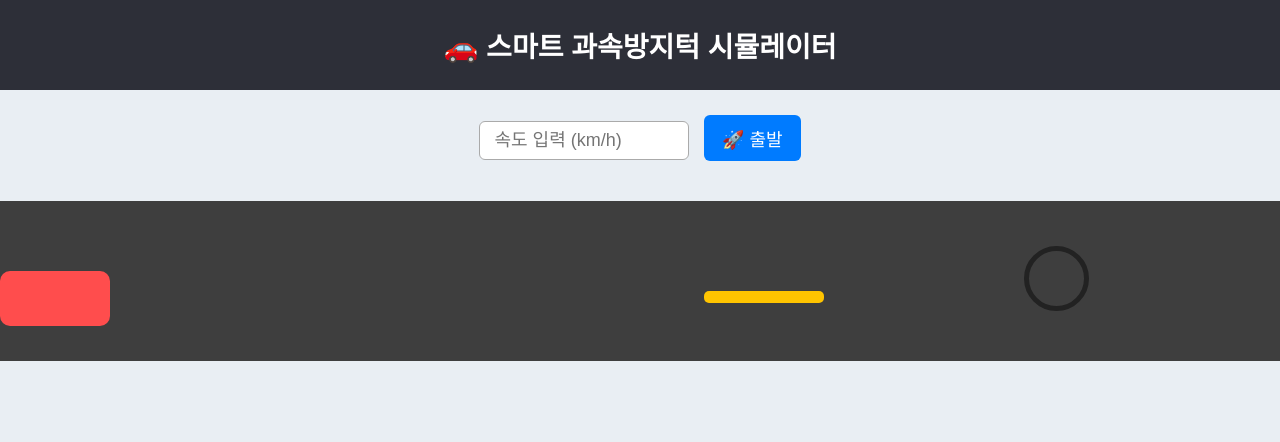
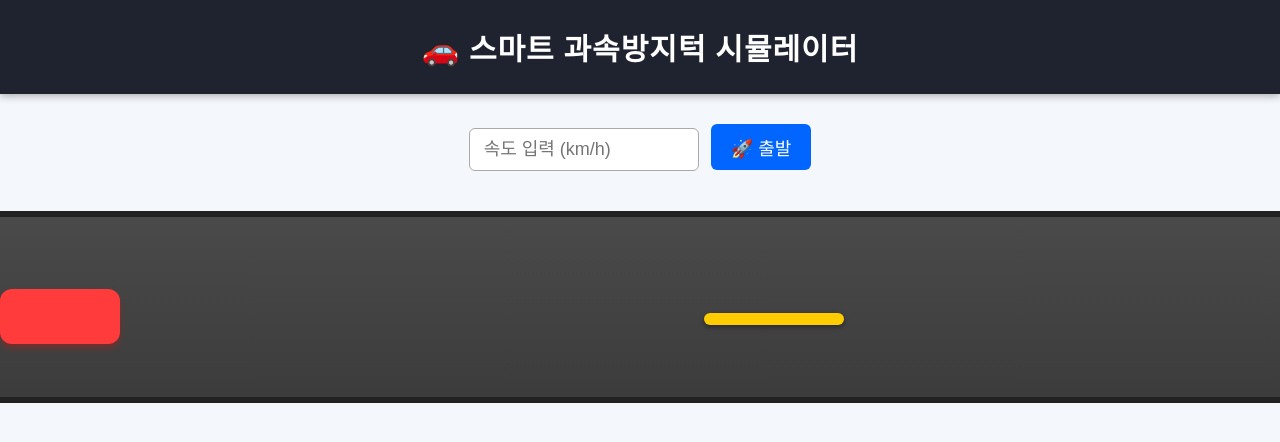
Before and after one commit to sihyun787/smartspeedbump2, a plain HTML site: page index.html in a window 1280 px wide. Drawn offline with Linux system fonts and the light colour scheme.

Commit message:
Update styles and remove generator element

```diff
--- a/index.html
+++ b/index.html
@@ -7,98 +7,94 @@
     body {
         margin: 0;
         padding: 0;
-        background: #e9eef3;
-        font-family: Arial, sans-serif;
+        background: #f4f7fb;
+        font-family: "Segoe UI", Arial, sans-serif;
     }
 
     header {
         text-align: center;
         padding: 25px;
-        font-size: 28px;
-        background: #2d2f38;
+        font-size: 30px;
+        background: #1f2330;
         color: white;
         font-weight: bold;
+        letter-spacing: 1px;
+        box-shadow: 0 2px 8px rgba(0,0,0,0.3);
     }
 
     .ui {
         text-align: center;
-        margin-top: 25px;
+        margin-top: 30px;
     }
 
     input {
-        padding: 8px 14px;
+        padding: 10px 14px;
         font-size: 18px;
-        width: 180px;
+        width: 200px;
         border-radius: 6px;
         border: 1px solid #aaa;
+        outline: none;
+        margin-right: 8px;
     }
 
     button {
-        padding: 10px 18px;
+        padding: 10px 20px;
         font-size: 18px;
-        margin-left: 10px;
-        background: #007bff;
+        background: #0066ff;
         color: white;
         border: none;
         border-radius: 6px;
         cursor: pointer;
+        transition: 0.25s;
     }
 
     button:hover {
-        background: #0065d4;
+        background: #004fcc;
     }
 
     #road {
         width: 100%;
-        height: 160px;
-        background: #3e3e3e;
+        height: 180px;
+        background: linear-gradient(#4a4a4a, #3c3c3c);
         position: relative;
         margin-top: 40px;
         overflow: hidden;
+        border-top: 6px solid #222;
+        border-bottom: 6px solid #222;
     }
 
     #car {
-        width: 110px;
+        width: 120px;
         height: 55px;
         position: absolute;
-        top: 70px;
+        top: 72px;
         left: 0px;
-        background: #ff4d4d;
-        border-radius: 10px;
-        transition: transform 0.1s;
+        background: #ff3b3b;
+        border-radius: 12px;
+        transition: 0.1s;
+        box-shadow: 0 4px 6px rgba(255,0,0,0.3);
     }
 
     #speedBump {
-        width: 120px;
+        width: 140px;
         height: 12px;
-        background: #ffc400;
+        background: #ffcc00;
         position: absolute;
-        top: 90px;
+        top: 96px;
         left: 55%;
-        border-radius: 5px;
+        border-radius: 6px;
         transition: 0.4s;
-    }
-
-    #generator {
-        width: 55px;
-        height: 55px;
-        border: 5px solid #222;
-        border-radius: 50%;
-        position: absolute;
-        top: 45px;
-        left: 80%;
-        animation: spin 0s linear infinite;
-    }
-
-    @keyframes spin {
-        100% { transform: rotate(360deg); }
+        box-shadow: 0 2px 5px rgba(0,0,0,0.4);
     }
 
     #status {
         text-align: center;
-        margin-top: 15px;
-        font-size: 20px;
+        margin-top: 18px;
+        font-size: 22px;
         font-weight: bold;
+        color: #333;
+        min-height: 35px;
+        transition: opacity 0.4s ease;
     }
 
 </style>
@@ -115,7 +111,6 @@
 <div id="road">
     <div id="car"></div>
     <div id="speedBump"></div>
-    <div id="generator"></div>
 </div>
 
 <p id="status"></p>
@@ -123,7 +118,6 @@
 <script>
 let car = document.getElementById("car");
 let bump = document.getElementById("speedBump");
-let gen = document.getElementById("generator");
 let statusText = document.getElementById("status");
 
 function start() {
@@ -137,10 +131,10 @@ function start() {
     let pxPerFrame = speed / 2;
 
     // 초기화
-    car.style.top = "70px";
-    gen.style.animationDuration = "0s";
+    car.style.top = "72px";
     bump.style.height = "12px";
     statusText.innerHTML = "";
+    statusText.style.opacity = "1";
 
     let interval = setInterval(() => {
         x += pxPerFrame;
@@ -156,37 +150,37 @@ function start() {
         if (x > bumpStart && x < bumpEnd) {
             if (speed >= 30) {
                 bump.style.height = "38px"; // 방지턱 상승
-
-                // 차가 방지턱을 "올라가는" 효과
-                car.style.top = "45px";
-
-                statusText.innerHTML = "⚠ 과속! 방지턱 상승 + 발전기 가동";
-                gen.style.animationDuration = "0.25s";
+                car.style.top = "48px";
+                showStatus("⚠ 과속! 방지턱 상승");
             } else {
                 bump.style.height = "12px";
-                statusText.innerHTML = "✔ 안전 속도";
+                showStatus("✔ 안전 속도");
             }
         }
 
-        // 방지턱 내려가며 차도 내려옴
         if (x > bumpEnd) {
-            car.style.top = "70px";  // 원래 높이
+            car.style.top = "72px";
         }
 
-        // 발전기 더 빠르게
-        if (x > screen * 0.75 && speed >= 30) {
-            gen.style.animationDuration = "0.1s";
-        }
-
-        // 종료
         if (x > screen) {
             clearInterval(interval);
-            statusText.innerHTML = "🚘 차량 통과 완료";
-            gen.style.animationDuration = "0s";
+            showStatus("🚘 차량 통과 완료");
         }
 
     }, 20);
 }
+
+// 상태 메시지를 오래 표시하게 만드는 함수
+function showStatus(msg) {
+    statusText.innerHTML = msg;
+
+    // 문구가 최소 1.5초 유지되도록 설정
+    statusText.style.opacity = "1";
+    setTimeout(() => {
+        statusText.style.opacity = "0.9";
+    }, 1500);
+}
+
 </script>
 
 </body>
```
